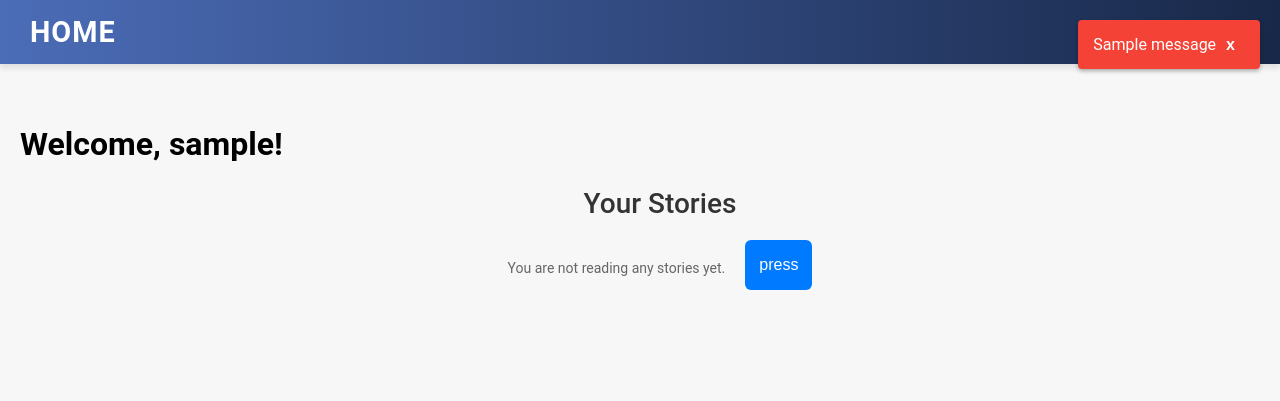
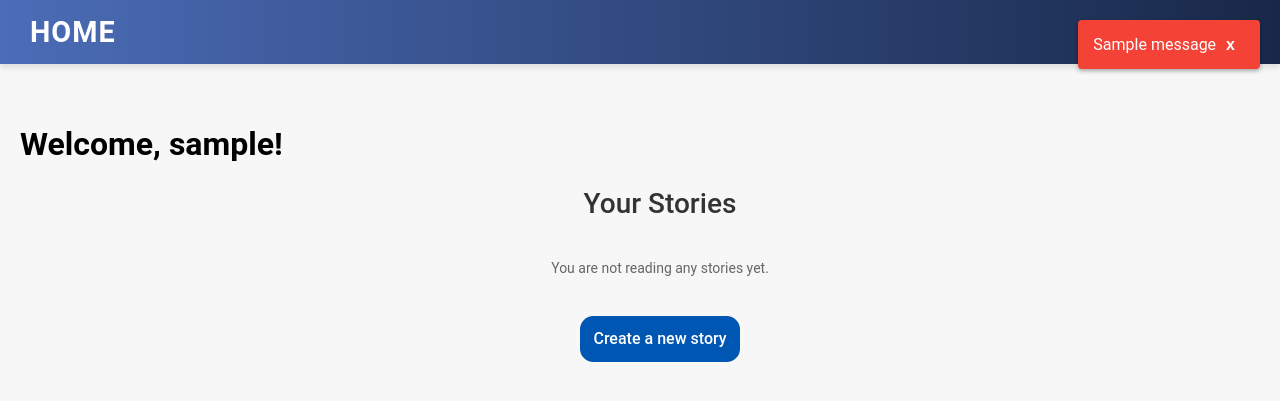
Before and after one commit to horus-4ever/English-Spy-Project, a Flask app: page /account in a window 1280 px wide. Shown: the top 401 px of the page. Run offline with Flask 3, Linux system fonts and the light colour scheme; the visitor is signed in with stand-in values (Sample User, id 1); tables that the repository leaves empty hold one stand-in row (values such as "Sample post"); one stand-in notice (Sample message) is shown.

Commit message:
add a button in account that allow to join the 1st story in order to edit it

```diff
--- a/app/static/styles/home.css
+++ b/app/static/styles/home.css
@@ -7,7 +7,7 @@
 }
 
 body {
-    background-image: url("/static/pictures/joli_paysage.jpg");
+    background-image: url("/static/pictures/joli_paysage.jpg") !important;
     background-size:cover;
 }
 
@@ -70,4 +70,6 @@
 
 .next:hover{
     background-color: green;
+    left: 50%;
+    transform: translateX(-50%);
 }
--- a/app/static/styles/style.css
+++ b/app/static/styles/style.css
@@ -2,6 +2,7 @@
 body {
   font-family: 'Roboto', sans-serif;
   background: #f7f7f7;
+  background-size:cover;
   margin: 0;
   /* Removed display: flex, align-items, justify-content, and height to allow normal flow */
 }
@@ -135,3 +136,14 @@
 .story-card {
   width: 300px;
 }
+
+.create-story {
+  text-align: center;
+  margin-top: 30pt;
+  a {
+    background-color: #0056b3;
+    color: #ffffff;
+    padding: 10pt;
+    border-radius: 10pt;
+  }
+}
--- a/app/templates/account.html
+++ b/app/templates/account.html
@@ -24,6 +24,8 @@
     {% else %}
     <p>You are not reading any stories yet.</p>
     {% endif %}
-    <button> press </button>
+</div>
+<div class="create-story">
+    <a href="editor/1"> Create a new story </a>
 </div>
 {% endblock %}
```
Also changed, not shown: app/templates/read.html (+24 -4 lines).
